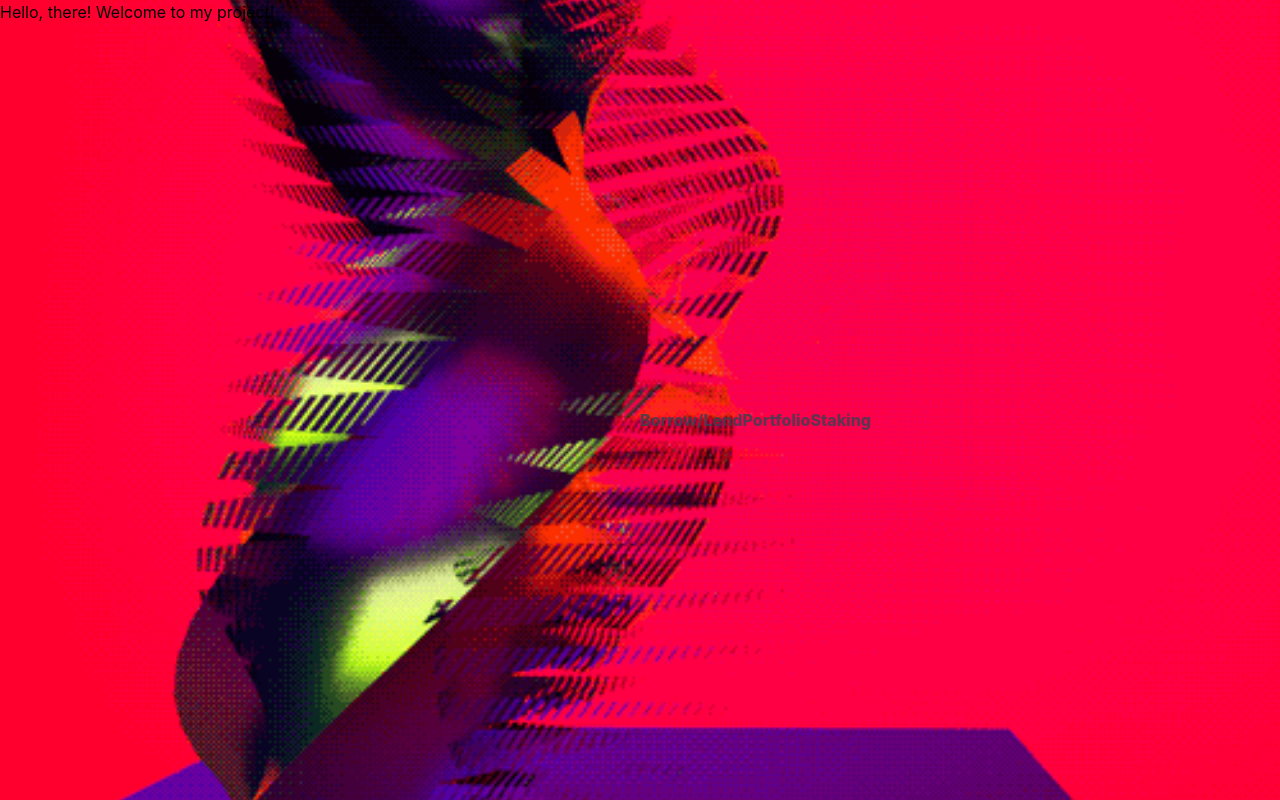
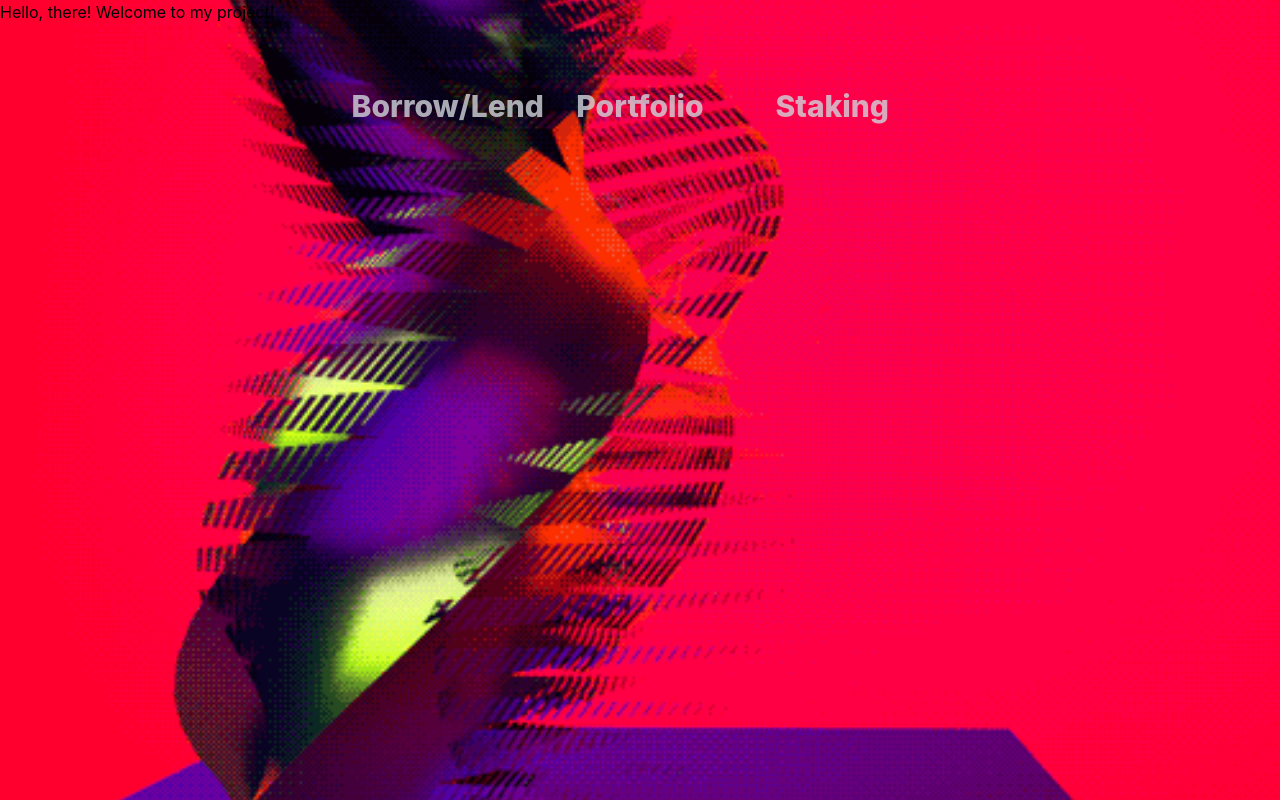
Before and after one commit to jakemcm8/floor-swap, a Next.js app: page / in a window 1280 px wide. Built offline with nearby package versions, Linux system fonts and the light colour scheme.

Commit message:
Navbar changes

```diff
--- a/components/Navbar.jsx
+++ b/components/Navbar.jsx
@@ -2,10 +2,13 @@ import Link from 'next/link'
 
 export default function Navbar () {
   return (
-    <div className='absolute left-1/2 font-extrabold opacity-80 text-gray-700 flex-row mt-96 gap-x-12'>
-      <Link href="/lending">Borrow/Lend</Link>
-      <Link href="/portfolio">Portfolio</Link>
-      <Link href="/staking">Staking</Link>
+    <div className="mt-16 grid place-items-center">
+      <div className='grid grid-cols-3 place-items-center font-extrabold text-3xl opacity-80 text-gray-300'>
+        <Link href="/lending">Borrow/Lend</Link>
+        <Link href="/portfolio" className="place-items">Portfolio</Link>
+        <Link href="/staking">Staking</Link>
+      </div>
     </div>
+
   )
 }
```
